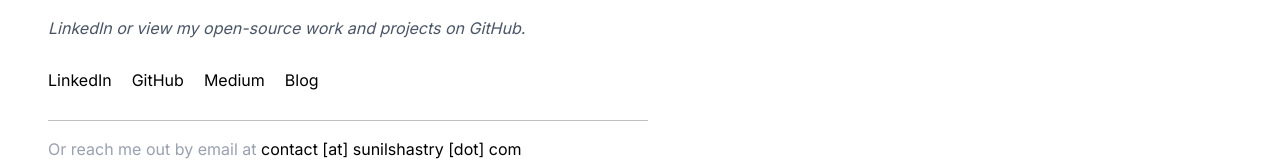
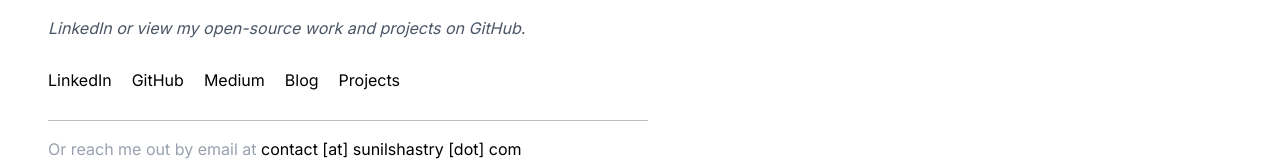
Before and after one commit to sunillshastry/sunilshastry.com, a Next.js app: page / in a window 1280 px wide. Shown: the part 532-693 px from the top of the page. Built offline with nearby package versions, Linux system fonts and the light colour scheme.

Commit message:
Update the home page to include a new link: projects page section

```diff
--- a/app/page.tsx
+++ b/app/page.tsx
@@ -162,6 +162,17 @@ export default function Page() {
 						Blog
 					</AnchorLink>
 				</li>
+
+				<li>
+					<AnchorLink
+						href="/projects"
+						className="pb-1"
+						title="Projects"
+						target="_self"
+					>
+						Projects
+					</AnchorLink>
+				</li>
 			</ul>
 
 			<p
```
